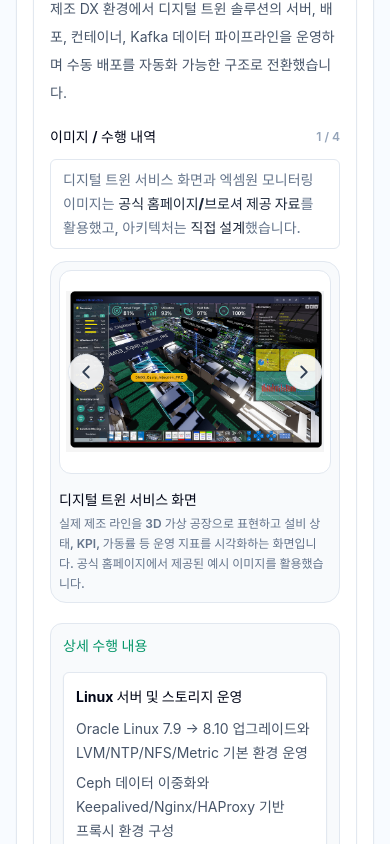
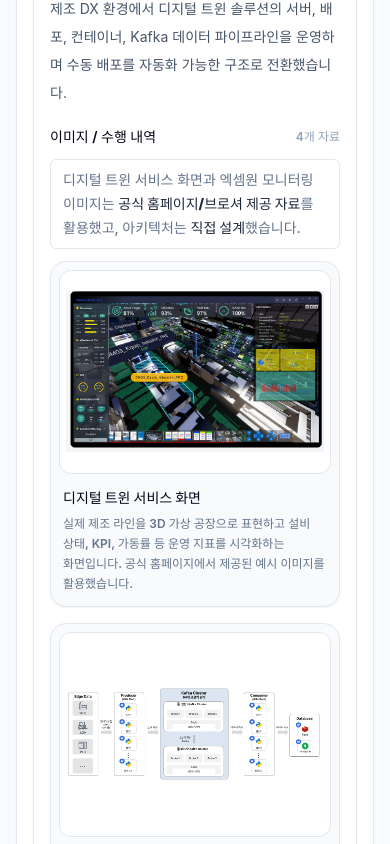
Before and after one commit to JANGSEOKHAN/JANGSEOKHAN.github.io, a React (Vite) app: page / in a window 390 px wide. Shown: the part 5820-6664 px from the top of the page. Built offline with nearby package versions, Linux system fonts and the light colour scheme; a web font is replaced by a local one.

Commit message:
Show project visuals as responsive grid

```diff
--- a/src/components/ProjectCard.tsx
+++ b/src/components/ProjectCard.tsx
@@ -64,26 +64,12 @@ const renderVisualNote = (note: string) => {
 
 export default function ProjectCard({ project }: ProjectCardProps) {
   const visuals = project.visuals ?? [];
-  const [activeVisualIndex, setActiveVisualIndex] = useState(0);
   const [modalIndex, setModalIndex] = useState<number | null>(null);
-  const [activeVideoTime, setActiveVideoTime] = useState<VideoTime>(initialVideoTime);
   const [modalVideoTime, setModalVideoTime] = useState<VideoTime>(initialVideoTime);
 
-  const activeVisual = visuals[activeVisualIndex];
   const modalVisual = modalIndex === null ? null : visuals[modalIndex];
   const hasMultipleVisuals = visuals.length > 1;
-  const activeVideoRemaining = Math.max(activeVideoTime.duration - activeVideoTime.current, 0);
   const modalVideoRemaining = Math.max(modalVideoTime.duration - modalVideoTime.current, 0);
-
-  const showPreviousVisual = () => {
-    if (visuals.length === 0) return;
-    setActiveVisualIndex((currentIndex) => (currentIndex - 1 + visuals.length) % visuals.length);
-  };
-
-  const showNextVisual = () => {
-    if (visuals.length === 0) return;
-    setActiveVisualIndex((currentIndex) => (currentIndex + 1) % visuals.length);
-  };
 
   const showPreviousModalVisual = () => {
     if (modalIndex === null || visuals.length === 0) return;
@@ -102,15 +88,9 @@ export default function ProjectCard({ project }: ProjectCardProps) {
   };
 
   useEffect(() => {
-    setActiveVisualIndex(0);
     setModalIndex(null);
-    setActiveVideoTime(initialVideoTime);
     setModalVideoTime(initialVideoTime);
   }, [project.title]);
-
-  useEffect(() => {
-    setActiveVideoTime(initialVideoTime);
-  }, [activeVisualIndex]);
 
   useEffect(() => {
     setModalVideoTime(initialVideoTime);
@@ -164,41 +144,38 @@ export default function ProjectCard({ project }: ProjectCardProps) {
         </div>
       </div>
 
-      {activeVisual ? (
+      {visuals.length > 0 ? (
         <section className="screen-visuals mt-5">
           <div className="mb-3 flex items-center justify-between gap-3">
             <h4 className="text-sm font-semibold text-slate-950">이미지 / 수행 내역</h4>
-            <p className="text-xs font-semibold text-slate-400">
-              {activeVisualIndex + 1} / {visuals.length}
-            </p>
+            <p className="text-xs font-semibold text-slate-400">{visuals.length}개 자료</p>
           </div>
           {project.visualNote ? (
             <p className="mb-3 rounded-md border border-slate-200 bg-white px-3 py-2 text-sm font-medium leading-6 text-slate-500">
               {renderVisualNote(project.visualNote)}
             </p>
           ) : null}
-          <div className="rounded-2xl border border-slate-200 bg-slate-50 p-2 sm:p-4">
+          <div className={visuals.length === 1 ? 'grid gap-4' : 'grid gap-4 md:grid-cols-2'}>
+            {visuals.map((visual, index) => (
+              <article key={`${visual.title}-${index}`} className="rounded-2xl border border-slate-200 bg-slate-50 p-2 shadow-sm sm:p-3">
                 <div className="relative overflow-hidden rounded-xl border border-slate-200 bg-white">
-              {activeVisual.videoUrl ? (
+                  {visual.videoUrl ? (
                     <>
                       <video
-                    key={activeVisual.videoUrl}
-                    src={activeVisual.videoUrl}
+                        key={visual.videoUrl}
+                        src={visual.videoUrl}
                         className="aspect-[4/3] w-full object-contain p-1.5 sm:aspect-video sm:p-3"
-                    aria-label={`${activeVisual.title} 영상`}
+                        aria-label={`${visual.title} 영상`}
                         controls
                         muted
                         playsInline
                         preload="metadata"
-                    onDurationChange={(event) => setActiveVideoTime(readVideoTime(event))}
-                    onLoadedMetadata={(event) => setActiveVideoTime(readVideoTime(event))}
-                    onTimeUpdate={(event) => setActiveVideoTime(readVideoTime(event))}
                       />
                       <button
                         type="button"
-                    onClick={() => setModalIndex(activeVisualIndex)}
+                        onClick={() => setModalIndex(index)}
                         className="absolute right-3 top-3 inline-flex h-9 w-9 items-center justify-center rounded-full border border-slate-200 bg-white/95 text-slate-700 shadow-sm outline-none transition hover:border-signal-cyan hover:text-signal-cyan focus-visible:ring-2 focus-visible:ring-signal-cyan"
-                    aria-label={`${activeVisual.title} 크게 보기`}
+                        aria-label={`${visual.title} 크게 보기`}
                       >
                         <Maximize2 aria-hidden="true" size={17} />
                       </button>
@@ -206,60 +183,34 @@ export default function ProjectCard({ project }: ProjectCardProps) {
                   ) : (
                     <button
                       type="button"
-                  onClick={() => activeVisual.imageUrl && setModalIndex(activeVisualIndex)}
-                  disabled={!activeVisual.imageUrl}
+                      onClick={() => visual.imageUrl && setModalIndex(index)}
+                      disabled={!visual.imageUrl}
                       className="block w-full cursor-zoom-in outline-none disabled:cursor-default focus-visible:ring-2 focus-visible:ring-signal-cyan focus-visible:ring-offset-2"
-                  aria-label={`${activeVisual.title} 크게 보기`}
+                      aria-label={`${visual.title} 크게 보기`}
                     >
-                  {activeVisual.imageUrl ? (
+                      {visual.imageUrl ? (
                         <img
-                      src={activeVisual.imageUrl}
-                      alt={activeVisual.alt ?? activeVisual.title}
+                          src={visual.imageUrl}
+                          alt={visual.alt ?? visual.title}
                           className="aspect-[4/3] w-full object-contain p-1.5 sm:aspect-video sm:p-3"
-                      loading="eager"
-                      decoding="sync"
+                          loading={index === 0 ? 'eager' : 'lazy'}
+                          decoding={index === 0 ? 'sync' : 'async'}
                         />
                       ) : (
                         <div className="flex aspect-video w-full items-center justify-center text-sm font-bold text-slate-400">
-                      Media Slot {activeVisualIndex + 1}
+                          Media Slot {index + 1}
                         </div>
                       )}
                     </button>
                   )}
-
-              {hasMultipleVisuals ? (
-                <>
-                  <button
-                    type="button"
-                    onClick={showPreviousVisual}
-                    className="absolute left-2 top-1/2 inline-flex h-9 w-9 -translate-y-1/2 items-center justify-center rounded-full border border-slate-200 bg-white/90 text-slate-700 shadow-sm outline-none transition hover:border-signal-cyan hover:text-signal-cyan focus-visible:ring-2 focus-visible:ring-signal-cyan sm:left-3 sm:h-10 sm:w-10"
-                    aria-label="이전 이미지 보기"
-                  >
-                    <ChevronLeft aria-hidden="true" size={22} />
-                  </button>
-                  <button
-                    type="button"
-                    onClick={showNextVisual}
-                    className="absolute right-2 top-1/2 inline-flex h-9 w-9 -translate-y-1/2 items-center justify-center rounded-full border border-slate-200 bg-white/90 text-slate-700 shadow-sm outline-none transition hover:border-signal-cyan hover:text-signal-cyan focus-visible:ring-2 focus-visible:ring-signal-cyan sm:right-3 sm:h-10 sm:w-10"
-                    aria-label="다음 이미지 보기"
-                  >
-                    <ChevronRight aria-hidden="true" size={22} />
-                  </button>
-                </>
-              ) : null}
                 </div>
 
-            <div className="mt-4">
-              <h5 className="text-sm font-extrabold text-slate-950 sm:text-base">{activeVisual.title}</h5>
-              <p className="mt-1 text-xs font-semibold leading-5 text-slate-500 sm:text-sm sm:leading-6">{activeVisual.description}</p>
-              {activeVisual.videoUrl ? (
-                <p className="mt-2 text-xs font-semibold text-slate-400 sm:text-sm">
-                  {formatMediaTime(activeVideoTime.current)} / {formatMediaTime(activeVideoTime.duration)}
-                  <span className="mx-2 text-slate-300">/</span>
-                  남은 시간 {formatMediaTime(activeVideoRemaining)}
-                </p>
-              ) : null}
+                <div className="px-1 pb-1 pt-3">
+                  <h5 className="break-keep text-sm font-extrabold leading-6 text-slate-950 sm:text-base sm:leading-7">{visual.title}</h5>
+                  <p className="mt-1 break-keep text-xs font-semibold leading-5 text-slate-500 sm:text-sm sm:leading-6">{visual.description}</p>
                 </div>
+              </article>
+            ))}
           </div>
         </section>
       ) : null}
```
Lines whose indentation alone changed are shown as unchanged.
